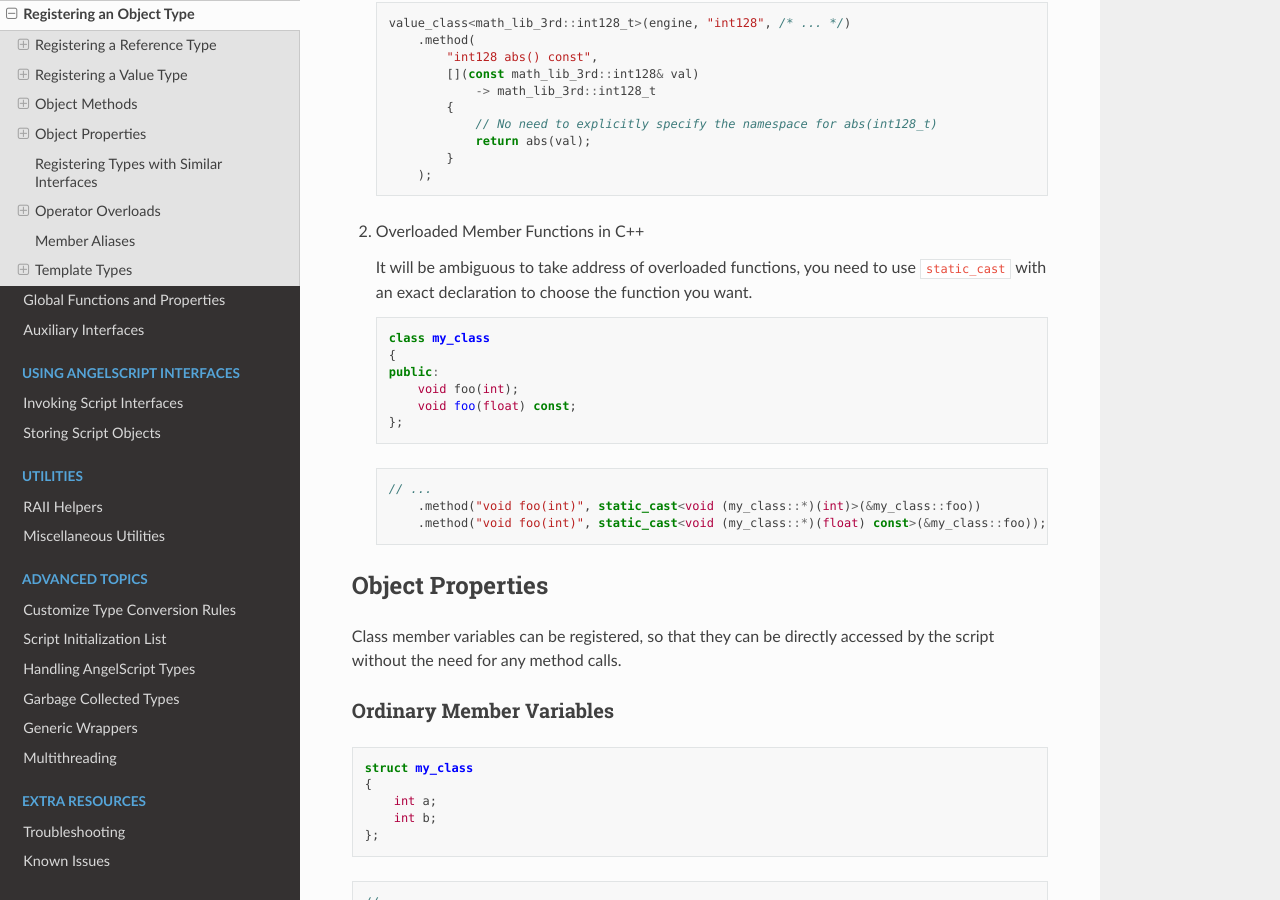
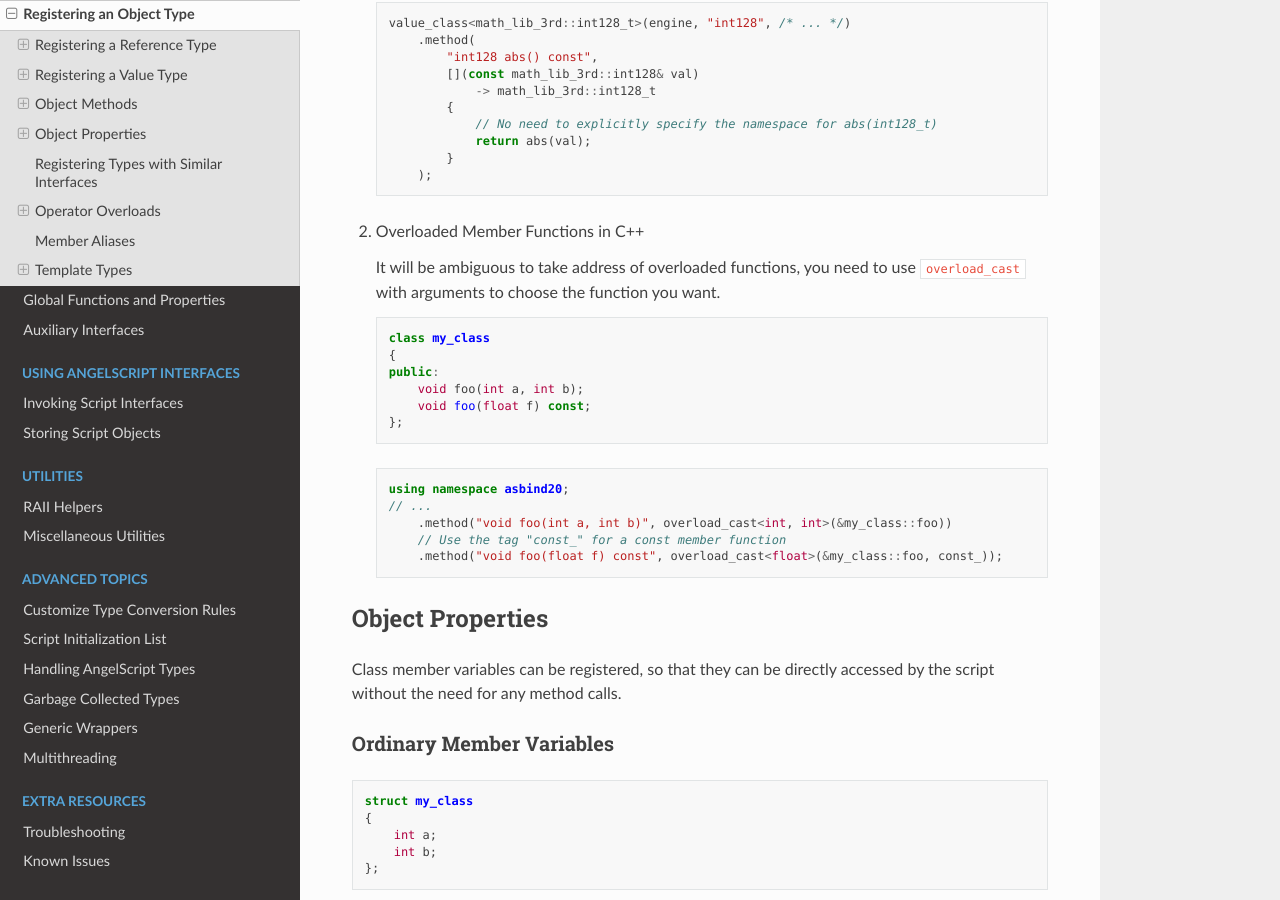
Before and after one commit to HenryAWE/asbind20, a Sphinx documentation site: the page built from doc/object_type.rst, in a window 1280 px wide and 900 px high, scrolled down 8843 px. Built offline with Sphinx 7.4.7 and the Read the Docs theme 3.1.0, drawn with Linux system fonts in a browser that asks for light colours.

Commit message:
Documents for `overload_cast`

```diff
--- a/doc/changelog.rst
+++ b/doc/changelog.rst
@@ -15,6 +15,7 @@ Core Library
 - New tools for binding complex operator overloads
 - Interfaces of binding generator now all take ``std::string`` / ``std::string_view`` instead of ``const char*`` for convenience and consistency
 - Tools for multithreading with AngelScript
+- New tool named ``overload_cast`` for choosing desired overloaded functions
 
 Extension Library
 ^^^^^^^^^^^^^^^^^
--- a/doc/object_type.rst
+++ b/doc/object_type.rst
@@ -471,22 +471,24 @@ Tips for Registering Methods
 2. Overloaded Member Functions in C++
 
    It will be ambiguous to take address of overloaded functions,
-   you need to use ``static_cast`` with an exact declaration to choose the function you want.
+   you need to use ``overload_cast`` with arguments to choose the function you want.
 
    .. code-block:: c++
 
     class my_class
     {
     public:
-        void foo(int);
-        void foo(float) const;
+        void foo(int a, int b);
+        void foo(float f) const;
     };
 
    .. code-block:: c++
 
+    using namespace asbind20;
     // ...
-        .method("void foo(int)", static_cast<void (my_class::*)(int)>(&my_class::foo))
-        .method("void foo(int)", static_cast<void (my_class::*)(float) const>(&my_class::foo));
+        .method("void foo(int a, int b)", overload_cast<int, int>(&my_class::foo))
+        // Use the tag "const_" for a const member function
+        .method("void foo(float f) const", overload_cast<float>(&my_class::foo, const_));
 
 Object Properties
 -----------------
```
Also changed, not shown: doc/global.rst (+16 -0 lines).
